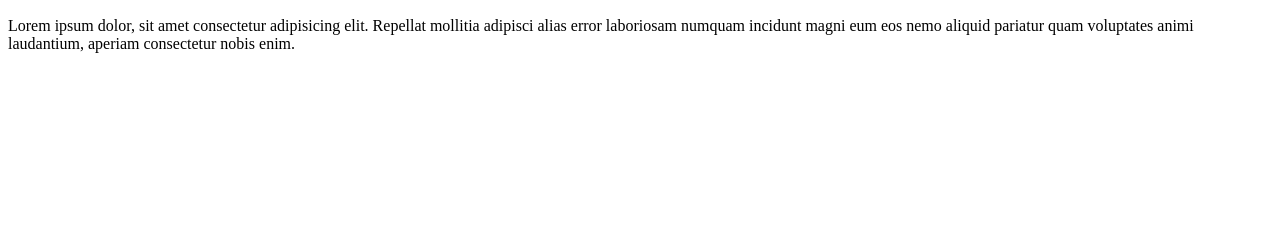
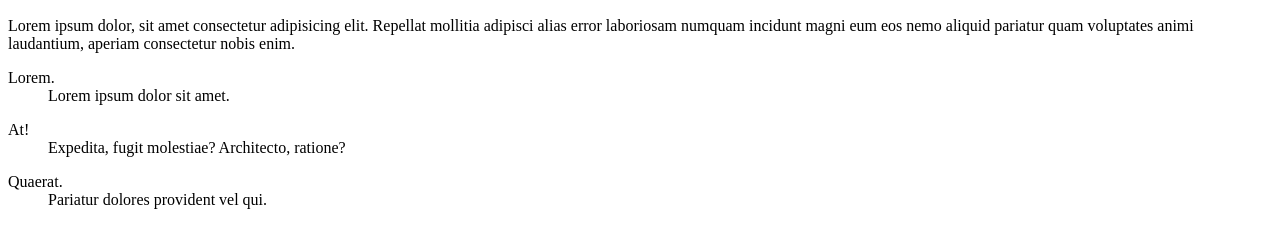
Before and after one commit to MMI-SAE-105/2023-r113-tp2-menu-alpinejs-Ronan-Lef, a plain HTML site: page index.html in a window 1280 px wide. Shown: the part 139-386 px from the top of the page. Drawn offline with nearby package versions, Linux system fonts and the light colour scheme.

Commit message:
ajout accordéon

```diff
--- a/index.html
+++ b/index.html
@@ -60,5 +60,17 @@
       nemo aliquid pariatur quam voluptates animi laudantium, aperiam
       consectetur nobis enim.
     </p>
+    <dl>
+      <dt>Lorem.</dt>
+      <dd>Lorem ipsum dolor sit amet.</dd>
+    </dl>
+    <dl>
+      <dt>At!</dt>
+      <dd>Expedita, fugit molestiae? Architecto, ratione?</dd>
+    </dl>
+    <dl>
+      <dt>Quaerat.</dt>
+      <dd>Pariatur dolores provident vel qui.</dd>
+    </dl>
   </body>
 </html>
```
